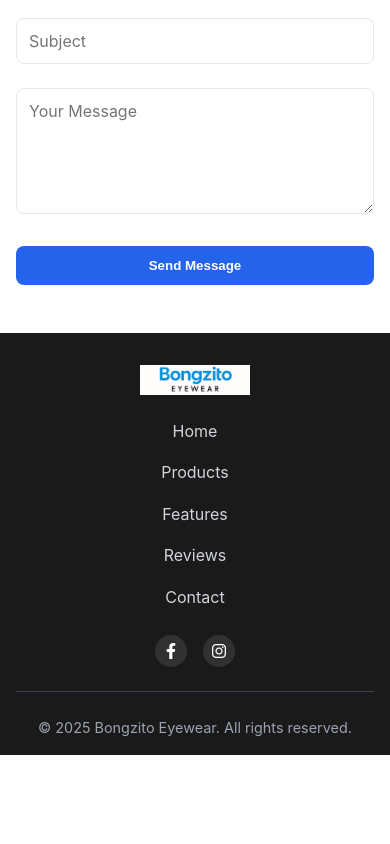
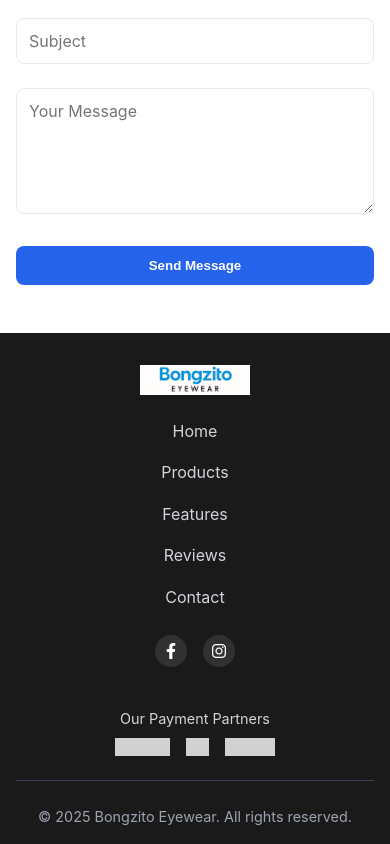
Before and after one commit to Maribamedia/Bongzitoeyewear, a plain HTML site: page index.html in a window 390 px wide. Shown: the part 10489-11333 px from the top of the page. Before the commit the page ends 11244 px from the top, so only its background shows below. Drawn offline with Linux system fonts and the light colour scheme.

Commit message:
Implement payment partners section in footer
Added payment partners section with logos and styling.

```diff
--- a/index.html
+++ b/index.html
@@ -602,6 +602,38 @@
             transform: translateY(-3px);
         }
 
+        /* Payment Partners */
+        .payment-partners {
+            margin-top: 1rem;
+            text-align: center;
+        }
+
+        .payment-partners p {
+            color: #d1d5db;
+            margin-bottom: 0.5rem;
+            font-size: 0.9rem;
+        }
+
+        .payment-logos {
+            display: flex;
+            justify-content: center;
+            align-items: center;
+            gap: 1rem;
+            flex-wrap: wrap;
+        }
+
+        .payment-logo {
+            height: 25px;
+            width: auto;
+            filter: brightness(0) invert(1);
+            opacity: 0.8;
+            transition: var(--transition);
+        }
+
+        .payment-logo:hover {
+            opacity: 1;
+        }
+
         .footer-bottom {
             text-align: center;
             padding-top: 1.5rem;
@@ -709,6 +741,10 @@
                 height: 35px;
                 font-size: 1.1rem;
             }
+
+            .payment-logo {
+                height: 20px;
+            }
         }
 
         @media (max-width: 480px) {
@@ -737,6 +773,10 @@
                 width: 32px;
                 height: 32px;
                 font-size: 1rem;
+            }
+
+            .payment-logo {
+                height: 18px;
             }
         }
     </style>
@@ -973,6 +1013,15 @@
                     <a href="#" class="social-icon">
                         <i class="fab fa-instagram"></i>
                     </a>
+                </div>
+                <!-- Payment Partners -->
+                <div class="payment-partners">
+                    <p>Our Payment Partners</p>
+                    <div class="payment-logos">
+                        <img src="images/visa.png" alt="Visa" class="payment-logo">
+                        <img src="images/mastercard.png" alt="Mastercard" class="payment-logo">
+                        <img src="images/payfast.png" alt="PayFast" class="payment-logo">
+                    </div>
                 </div>
             </div>
             <div class="footer-bottom">
```
